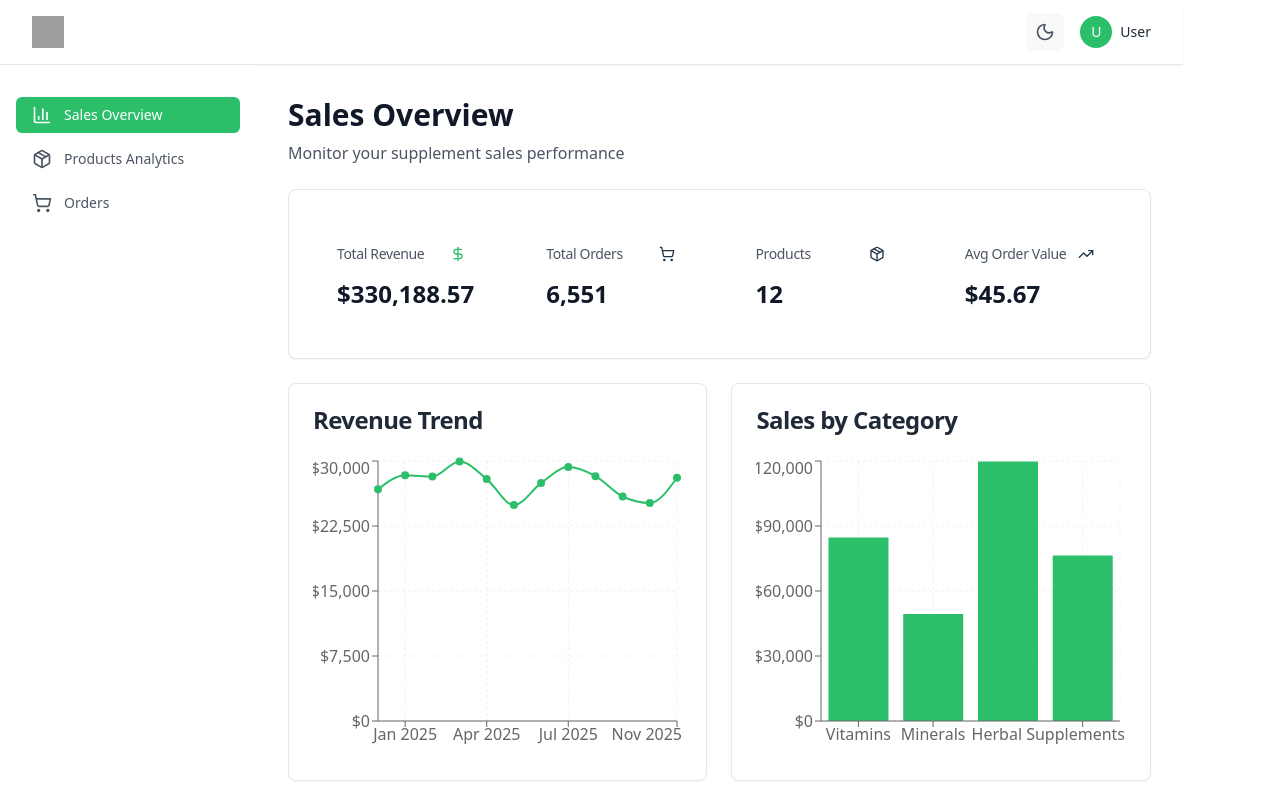
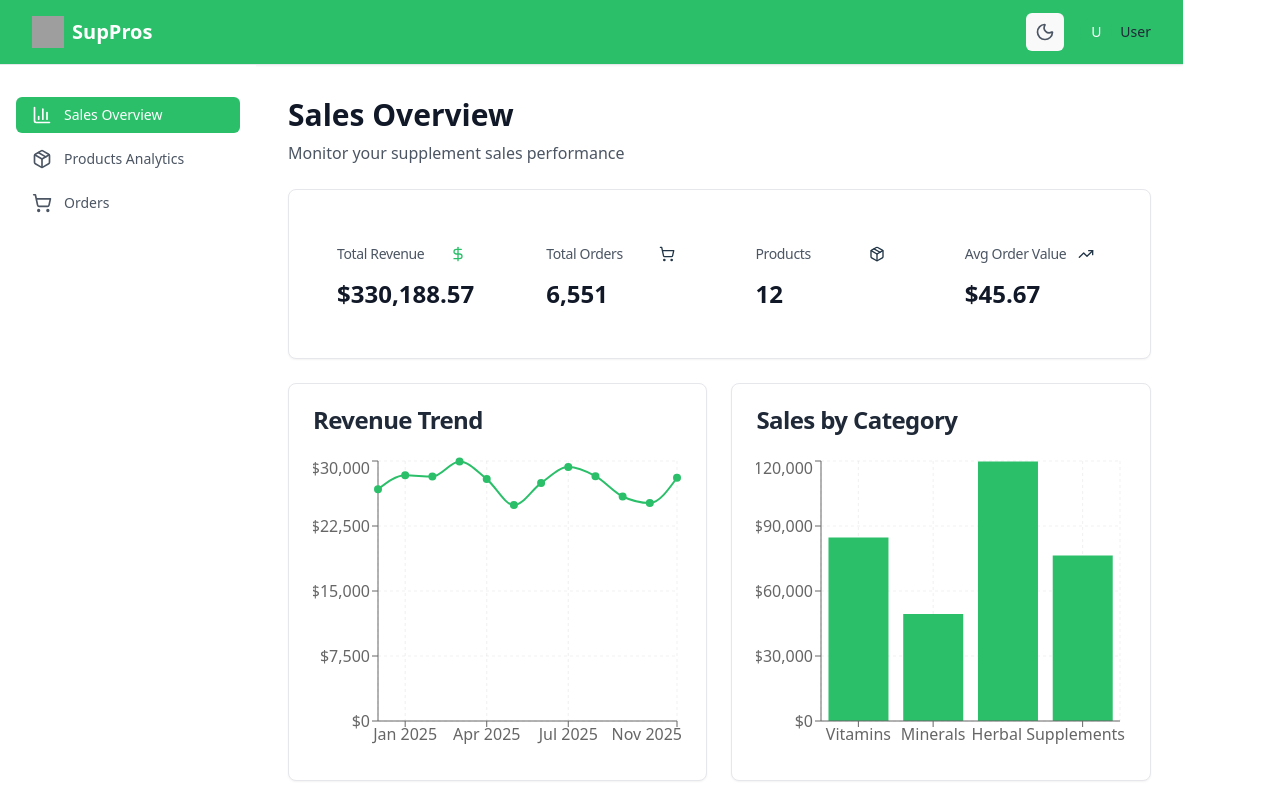
Before and after one commit to thebusdriverbucky-max/suppros, a React (Vite) app: page / in a window 1280 px wide. Shown: the top 800 px of the page. Built offline with nearby package versions, Linux system fonts and the light colour scheme; grey boxes are pictures that could not be loaded.

Commit message:
Update Layout

```diff
--- a/src/components/Layout.tsx
+++ b/src/components/Layout.tsx
@@ -37,7 +37,7 @@ export default function Layout({ children }: LayoutProps) {
   return (
     <div className="min-h-screen bg-background">
       {/* Top Panel */}
-      <header className="bg-card shadow-sm border-b border-border">
+      <header className="bg-primary shadow-sm border-b border-border w-full">
         <div className="flex items-center justify-between h-16 px-4 sm:px-6 lg:px-8">
           <div className="flex items-center">
             <img src="https://i.imgur.com/pd9H5Wt.png" alt="SupPros Logo" className="h-8 w-8 mr-2" />
@@ -93,7 +93,7 @@ export default function Layout({ children }: LayoutProps) {
                       className={`group flex items-center px-4 py-2 text-sm font-medium rounded-md transition-colors ${
                         isActive
                           ? 'bg-primary text-white'
-                          : 'text-muted-foreground hover:bg-muted hover:text-green-800 dark:hover:text-green-400'
+                          : 'text-muted-foreground hover:bg-muted hover:text-green-900 dark:hover:text-green-300'
                       }`}
                       onClick={() => setSidebarOpen(false)}
                     >
```
